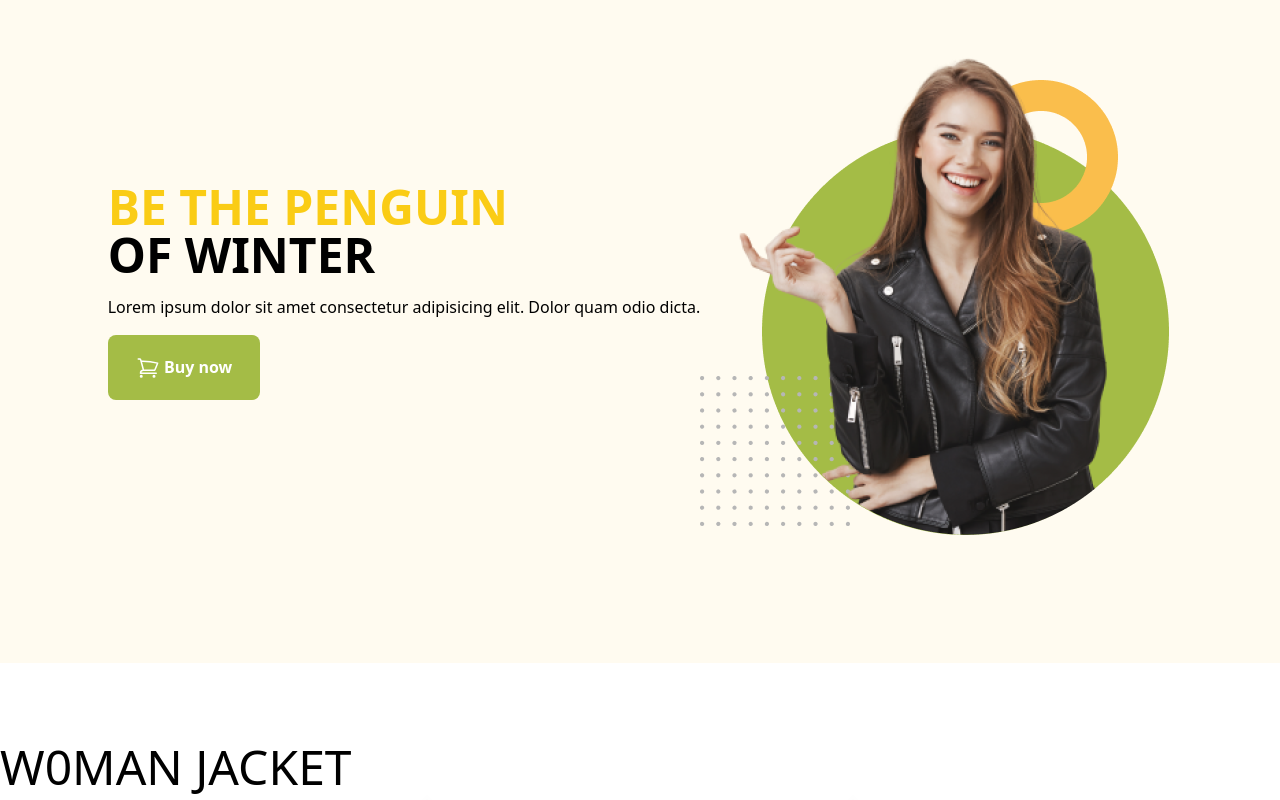
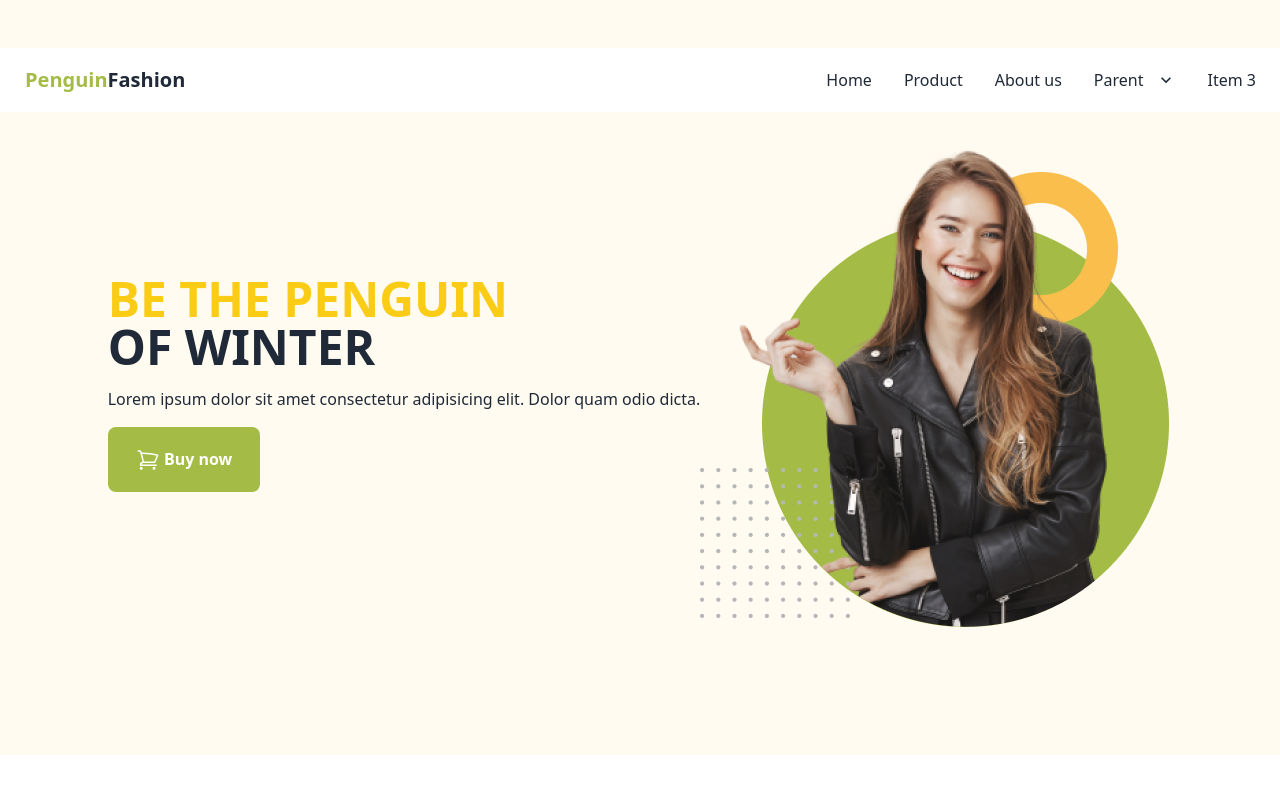
Before and after one commit to ehemon66/Penguin-fashion-Tailwind, a plain HTML site: page index.html in a window 1280 px wide. Shown: the top 800 px of the page. Drawn offline with nearby package versions, Linux system fonts and the light colour scheme.

Commit message:
last one

```diff
--- a/index.html
+++ b/index.html
@@ -21,12 +21,55 @@
             }
         }
     </script>
+
+    <!-- DaisyUL   -->
+
+    <link href="https://cdn.jsdelivr.net/npm/daisyui@2.36.1/dist/full.css" rel="stylesheet" type="text/css" />
+    <script src="https://cdn.tailwindcss.com"></script>
+
 </head>
 
 <body>
 
     <header class="bg-penguin pb-32 pt-12">
 
+        <section>
+
+            <nav class="container mx-auto pb-7">
+                <div class="navbar bg-base-100">
+                    <div class="flex-1">
+                        <a class="btn btn-ghost normal-case text-xl"><span class="text-[#A4BC46]">Penguin</span>
+                            Fashion</a>
+                    </div>
+                    <div class="flex-none">
+                        <ul class="menu menu-horizontal p-0">
+                            <li><a>Home</a></li>
+                            <li><a>Product</a></li>
+                            <li><a>About us</a></li>
+                            <li tabindex="0">
+                                <a>
+                                    Parent
+                                    <svg class="fill-current" xmlns="http://www.w3.org/2000/svg" width="20" height="20"
+                                        viewBox="0 0 24 24">
+                                        <path d="M7.41,8.58L12,13.17L16.59,8.58L18,10L12,16L6,10L7.41,8.58Z" />
+                                    </svg>
+                                </a>
+                                <ul class="p-2 bg-base-100">
+                                    <li><a>Submenu 1</a></li>
+                                    <li><a>Submenu 2</a></li>
+                                </ul>
+                            </li>
+                            <li><a>Item 3</a></li>
+                        </ul>
+                    </div>
+                </div>
+            </nav>
+
+        </section>
+
+
+
+        <!-- banner part  -->
         <section class="container mx-auto sm:flex items-center justify-center">
 
             <div class="space-y-4">
```
